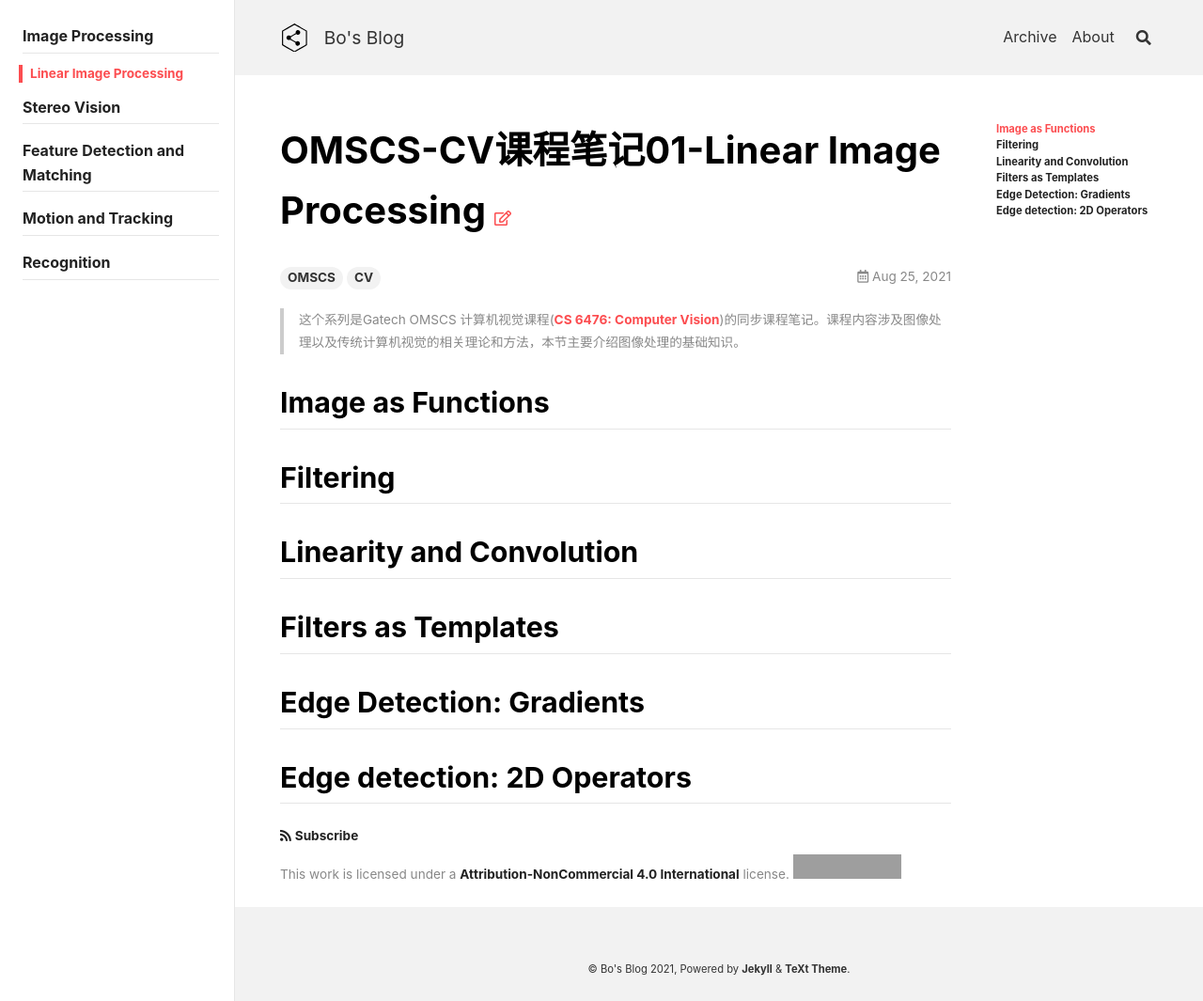
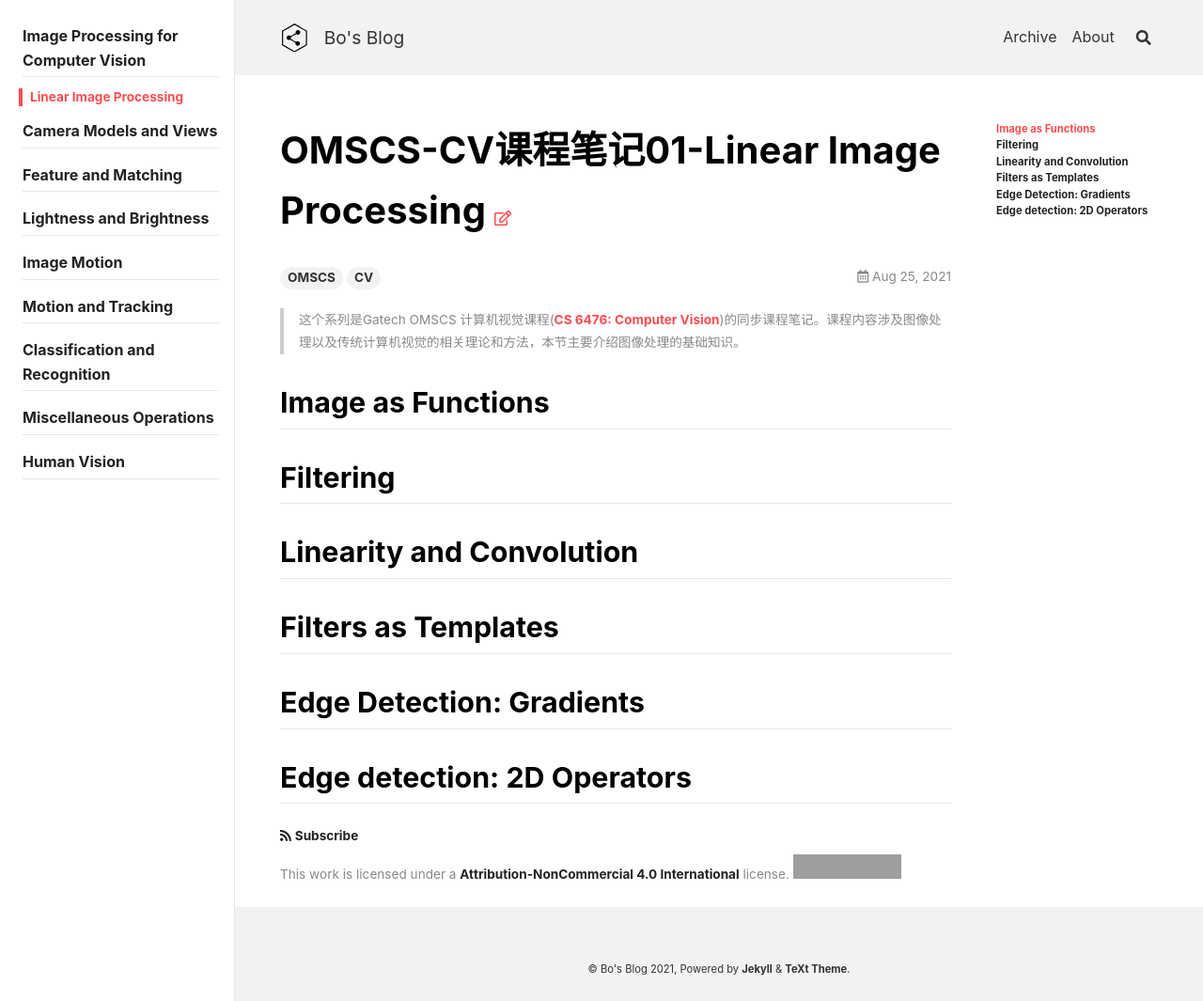
Before and after one commit to peng00bo00/peng00bo00_previous_blog, a Jekyll site: the page built from _posts/2021-08-25-OMSCS-CV-NOTES-01.md, in a window 1280 px wide. Shown: the whole page at 94% size. Built offline with Jekyll 4.4.1, drawn with Linux system fonts in a browser that asks for light colours; nearby versions of some CDN libraries; grey boxes are pictures that could not be loaded.

Commit message:
Update navigation.yml

```diff
--- a/_data/navigation.yml
+++ b/_data/navigation.yml
@@ -78,15 +78,23 @@ OMSCS-ML:
   - title: Reinforcement Learning
 
 OMSCS-CV:
-  - title: Image Processing
+  - title: Image Processing for Computer Vision
     children:
       - title: Linear Image Processing
         url: /2021/08/25/OMSCS-CV-NOTES-01.html
 
-  - title: Stereo Vision
+  - title: Camera Models and Views
 
-  - title: Feature Detection and Matching
+  - title: Feature and Matching
+
+  - title: Lightness and Brightness
+
+  - title: Image Motion
 
   - title: Motion and Tracking
 
-  - title: Recognition
+  - title: Classification and Recognition
+
+  - title: Miscellaneous Operations
+
+  - title: Human Vision
```
